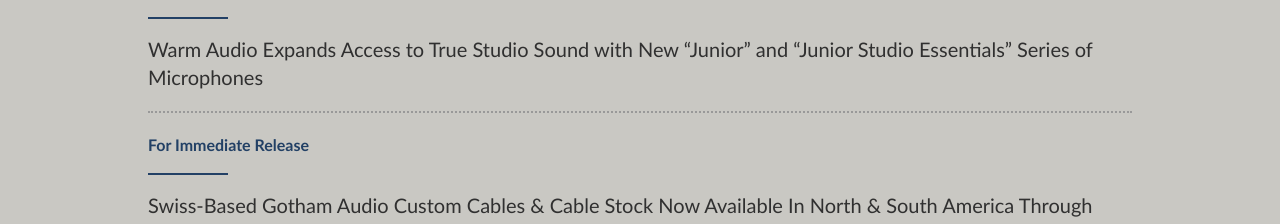
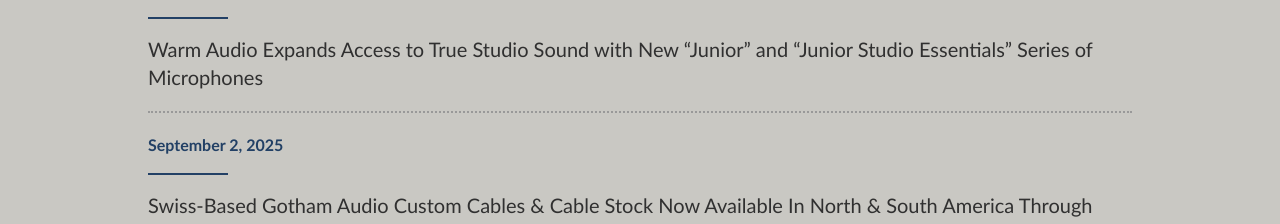
Before and after one commit to BrandonZippe/acg-client, a Next.js app: page / in a window 1280 px wide. Shown: the part 2861-3085 px from the top of the page. Built offline with nearby package versions, Linux system fonts and the light colour scheme.

Commit message:
updating date

```diff
--- a/app/page.tsx
+++ b/app/page.tsx
@@ -87,7 +87,7 @@
                 </a>
               </li>
               <li>
-                <div>For Immediate Release</div>
+                <div>September 2, 2025</div>
                 <a href="/swiss-based-gotham-audio-custom-cables-and-cable-stock-now-available-in-north-and-south-america-through-new-distribution">
                   Swiss-Based Gotham Audio Custom Cables & Cable Stock Now Available In North & South America Through New Distribution
                 </a>
```
